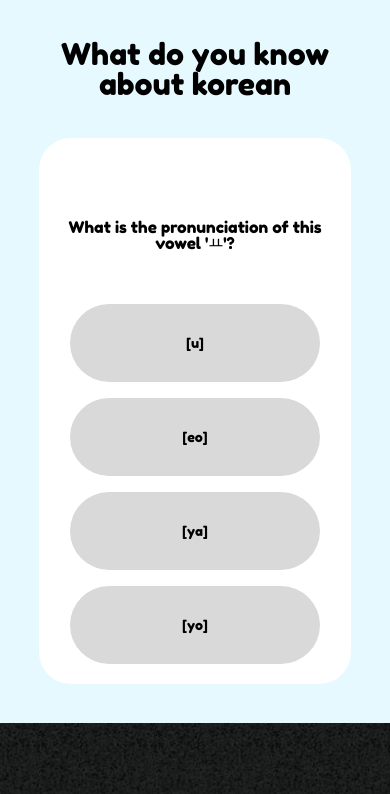
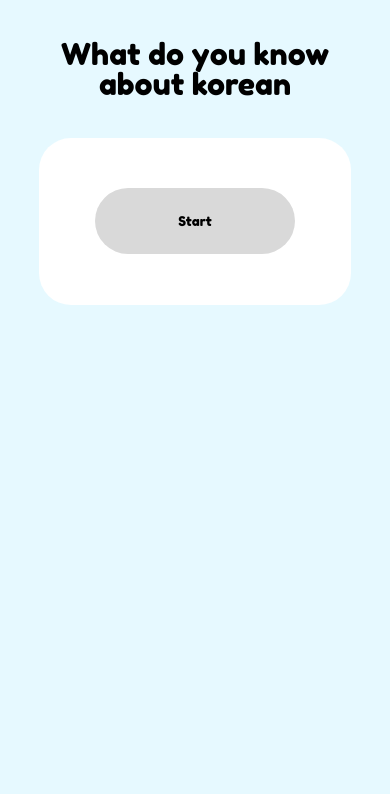
Before and after one commit to Rroga637/Juego-didactico, a plain HTML site: page index.html in a window 390 px wide. Shown: the top 794 px of the page. Drawn offline with Linux system fonts and the light colour scheme.

Commit message:
Add files via upload

```diff
--- a/index.html
+++ b/index.html
@@ -22,8 +22,8 @@
 
         <!--Tarjeta fondo-->
 
-        <canvas class="board">
-        </canvas>
+        <div class="board">
+
 
             <section class="content">
                 <!--Pregunta-->
@@ -36,13 +36,14 @@
 
                 <!--Area de botones-->
                 <div class="buttons">
+                    <button class="startButton">Start</button>
                     <button class="button-1">Op1</button>
                     <button class="button-2">Op2</button>
                     <button class="button-3">Op3</button>
                     <button class="button-4">Op4</button>
                 </div>
             </section>
-
+    </div>
         <footer class="footer">
             <a href="https://github.com/Rroga637" target="_blank" class="firma">Desarrollado por Jahir Ruiz</a>
         </footer>
--- a/script.js
+++ b/script.js
@@ -4,9 +4,6 @@
     let noIndice4 = 0;
     let indexes = [noIndice1,noIndice2,noIndice3,noIndice4];
 
-    let buttonTwo = document.querySelector(".button-2");
-    let buttonThree = document.querySelector(".button-3");
-    let buttonFour = document.querySelector(".button-4");
     let buttons = [".button-1",".button-2",".button-3",".button-4"];
 
     let indexQuestion = [question1 = 0,question2 = 0,question3 = 0,question4 = 0,question5 = 0];
@@ -19,30 +16,46 @@
 
 
     window.addEventListener("load",function(){
+            document.querySelector(".bg-question").style.display = "none";
+            document.querySelector(".button-1").style.display = "none";
+            document.querySelector(".button-2").style.display = "none";
+            document.querySelector(".button-3").style.display = "none";
+            document.querySelector(".button-4").style.display = "none";
 
         corretcAns = Math.round(Math.random()*3);
         indexQuestion[auxilar] = Math.round(Math.random()*9);
         newPeregunta(indexQuestion[auxilar]);
         random();
 
+        //the start button duhh
+        document.querySelector(".startButton").addEventListener("click", start );
 
          //here the fouth functions of the buttons clicks themself
         document.querySelector(".button-1").addEventListener("click", function() {
             clickButton(".button-1", indexQuestion[auxilar], 0)
-        })
+        });
 
         document.querySelector(".button-2").addEventListener("click", function() {
             clickButton(".button-2", indexQuestion[auxilar], 1)
-        })
+        });
 
         document.querySelector(".button-3").addEventListener("click", function() {
             clickButton(".button-3", indexQuestion[auxilar], 2)
-        })
+        });
 
         document.querySelector(".button-4").addEventListener("click", function() {
             clickButton(".button-4", indexQuestion[auxilar], 3)
-        })
+        });
     })
+
+    function start() {
+
+            document.querySelector(".bg-question").style.display = "inline";
+            document.querySelector(".button-1").style.display = "inline";
+            document.querySelector(".button-2").style.display = "inline";
+            document.querySelector(".button-3").style.display = "inline";
+            document.querySelector(".button-4").style.display = "inline";
+    }
 
     //function of the click on button
         function clickButton(name, numeroPregunta, numberIndex) {
@@ -142,4 +155,5 @@
                 alert("se acabaron las preguntas wey")
             }
 
+
         }
--- a/style.css
+++ b/style.css
@@ -16,24 +16,22 @@
   }
 
   .board {
-    display: flex;
+    z-index: -1;
+    display: block;
+    position: relative;
     margin-left: auto;
     margin-right: auto;
     width: 80%;
-    padding-bottom: 100%;
+    padding-bottom: 5%;
     border-radius: 32px;
     background: #ffffff;
     margin-bottom: 10%;
   }
 
   .content {
-    display: flex;
     justify-content: center;
     align-items: center;
     text-align: center;
-
-    margin-left: auto;
-    margin-right: auto;
   }
 
   .bg-question {
@@ -44,17 +42,28 @@
   }
 
   .q {
-    position: absolute;
-    top: 26%;
+    margin: 10% auto;
+    display: block;
+    z-index: 1;
     max-width: 75%;
   }
 
   .buttons {
-    position: absolute;
-    margin-left: auto;
-    margin-right: auto;
-    top: 36%;
+    display: block;
+    margin: 10% auto;
     width: 80%;
+  }
+
+  .startButton {
+    margin-top: 20%;
+    background: #d9d9d9;
+    padding: 10%;
+    width: 80%;
+    border-radius: 39px;
+    border: none;
+    outline: none;
+    font-family: "Fredoka One", cursive;
+    transition: 0.5s all;
   }
 
   .button-1 {
@@ -105,6 +114,7 @@
     transition: 0.5s all;
   }
 
+  .startButton:hover,
   .button-1:hover,
   .button-2:hover,
   .button-3:hover,
@@ -113,11 +123,15 @@
   }
 
   .footer {
+    display: block;
     background: url(img/bg.jpg);
     background-size: cover;
     background-position: center;
     padding-top: 20%;
     padding-bottom: 20%;
+    position: absolute;
+    top: 100%;
+    width: 100%;
   }
 
   .firma {
```
